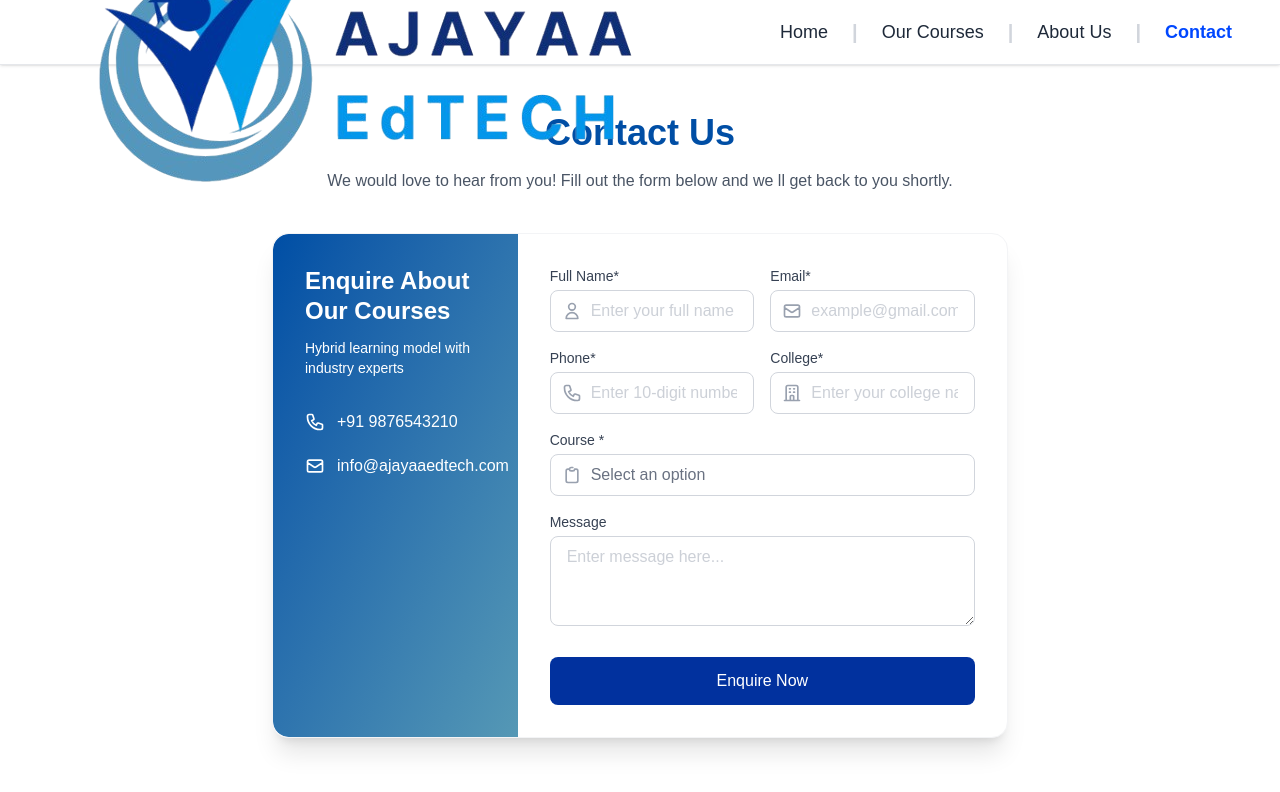
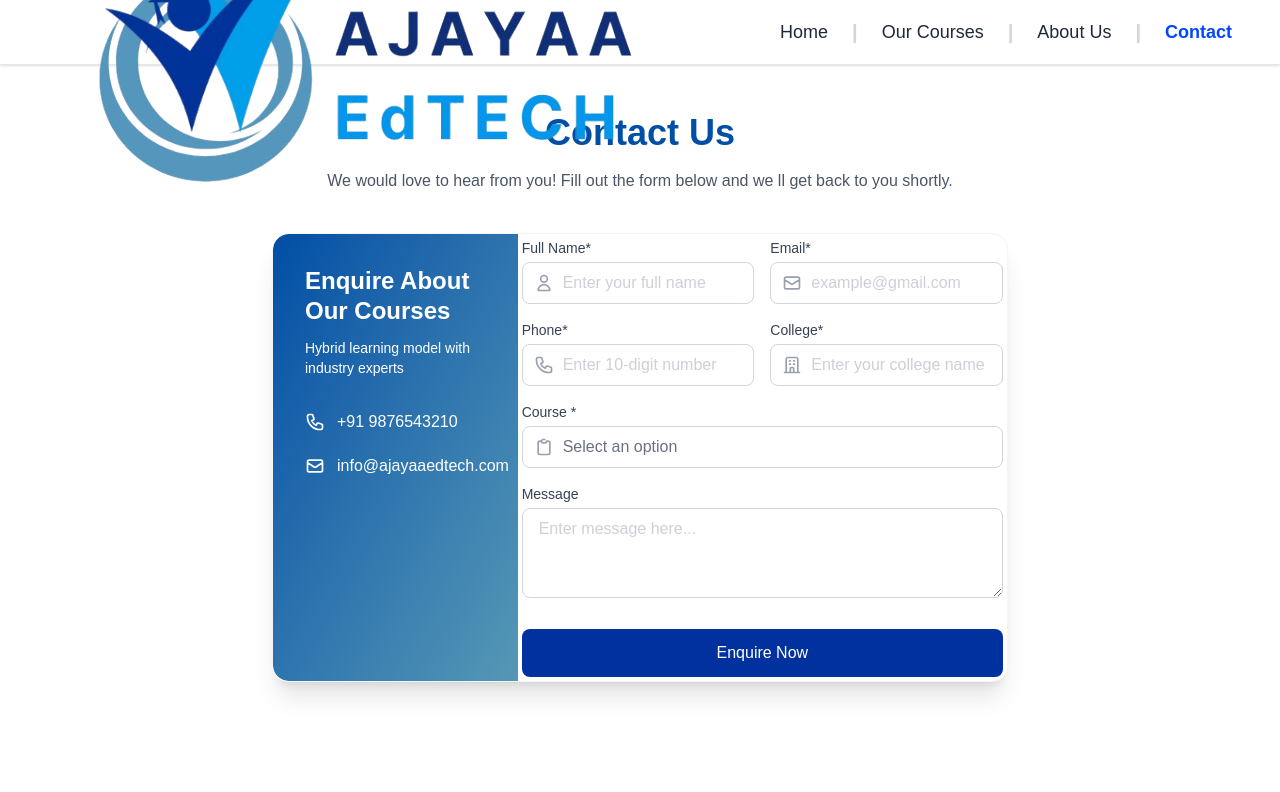
Before and after one commit to ajayaaedtech/ajayaaedtech-fe, a Next.js app: page /contact in a window 1280 px wide. Shown: the top 792 px of the page. Built offline with nearby package versions, Linux system fonts and the light colour scheme.

Commit message:
redux to production

```diff
--- a/src/app/contact/ContactForm.js
+++ b/src/app/contact/ContactForm.js
@@ -36,7 +36,7 @@
     setIsSubmitting(true);
     try {
       // Replace with actual AWS API call
-      const response = await fetch('YOUR_AWS_API_ENDPOINT', {
+      const response = await fetch('https://ajayaaedtech-be.onrender.com/api/form/submit', {
         method: 'POST',
         headers: { 'Content-Type': 'application/json' },
         body: JSON.stringify(form)
@@ -97,14 +97,14 @@
 
 
           {/* Right Form Section */}
-          <div className="p-8 md:w-2/3">
+          <div className="p-1 md:w-2/3">
             <AnimatePresence>
               {status && (
                 <motion.div
                   initial={{ opacity: 0, y: -20 }}
                   animate={{ opacity: 1, y: 0 }}
                   exit={{ opacity: 0 }}
-                  className={`p-3 mb-4 rounded-lg ${status.type === 'success' ? 'bg-green-100 text-green-700' : 'bg-red-100 text-red-700'}`}
+                  className={`p-3  mb-4 rounded-lg ${status.type === 'success' ? 'bg-green-100 text-green-700' : 'bg-red-100 text-red-700'}`}
                 >
                   {status.message}
                 </motion.div>
--- a/src/app/globals.css
+++ b/src/app/globals.css
@@ -1,7 +1,5 @@
 @import "tailwindcss";
-@tailwind base;
-@tailwind components;
-@tailwind utilities;
+
 
 :root {
   --background: #ffffff;
```
